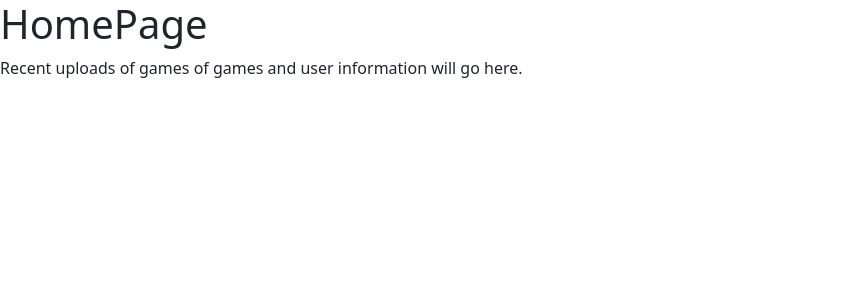
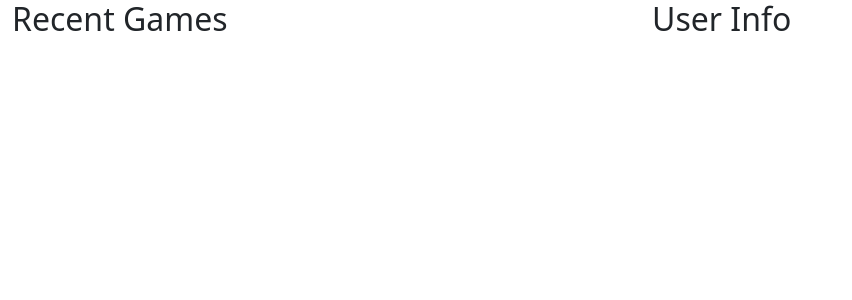
Before and after one commit to Stocks84/oldfashion2, a React (Create React App) app in the folder oldfashion/: page / in a window 1280 px wide. Shown: the top 300 px of the page, without its empty margins (0-852 px from the left). Built offline with nearby package versions, Linux system fonts and the light colour scheme.

Commit message:
Update Homepage

```diff
--- a/oldfashion/src/pages/HomePage.js
+++ b/oldfashion/src/pages/HomePage.js
@@ -1,12 +1,19 @@
 import React from 'react';
+import { Container, Row, Col } from 'react-bootstrap';
 
 const HomePage = () => {
-    return (
-        <div>
-            <h1>HomePage</h1>
-            <p>Recent uploads of games of games and user information will go here.</p>
-        </div>
-    );
+  return (
+    <Container fluid>
+      <Row>
+        <Col xs={12} md={6}>
+          <h2>Recent Games</h2>
+        </Col>
+        <Col xs={12} md={6}>
+          <h2>User Info</h2>
+        </Col>
+      </Row>
+    </Container>
+  );
 };
 
 export default HomePage;
```
